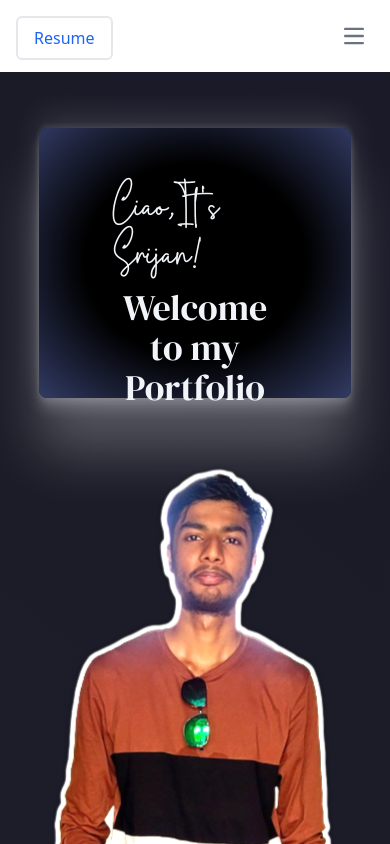
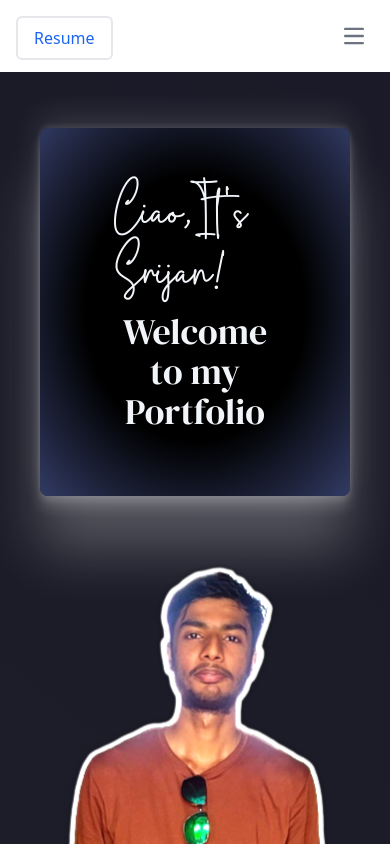
Before and after one commit to TruecoderSri/Portfolio-Website, a React (Vite) app: page / in a window 390 px wide. Shown: the top 844 px of the page. Built offline with nearby package versions, Linux system fonts and the light colour scheme.

Commit message:
imp files

```diff
--- a/src/App.css
+++ b/src/App.css
@@ -7,12 +7,16 @@
   padding: 0;
   box-sizing: border-box;
 }
+
 .container {
+  margin: 0;
+  padding: 0;
   background: #1a1a28;
   background: -webkit-linear-gradient(219deg, #1a1a28 0%, #26262d 100%);
   background: linear-gradient(219deg, #1a1a28 0%, #26262d 100%);
   width: 100%;
-  height: 100%;
+  min-height: 100vh;
+  overflow-x: hidden;
 }
 
 @keyframes typing {
@@ -58,3 +62,9 @@
     rgba(16, 41, 94, 1) 100%
   );
 }
+
+/* @media screen and (max-width: 768px) {
+  .home-section {
+    align-items: center;
+  }
+} */
--- a/src/App.jsx
+++ b/src/App.jsx
@@ -7,43 +7,6 @@ import "../src/fonts/fonts.css";
 import Projects from "./Components/Projects";
 import Socials from "./Components/Socials";
 import Contact from "./Components/Contact";
-
-// function App() {
-//   const homeRef = useRef(null);
-//   const experienceRef = useRef(null);
-//   const projectsRef = useRef(null);
-//   const socialsRef = useRef(null);
-//   const contactRef = useRef(null);
-
-//   return (
-//     <div className="container">
-//       <Navbar
-//         homeRef={homeRef}
-//         experienceRef={experienceRef}
-//         projectsRef={projectsRef}
-//         socialsRef={socialsRef}
-//         contactRef={contactRef}
-//       />
-//       <div ref={homeRef}>
-//         <Home />
-//       </div>
-//       <div ref={experienceRef}>
-//         <Experience />
-//       </div>
-//       <div ref={projectsRef}>
-//         <Projects />
-//       </div>
-//       <div ref={socialsRef}>
-//         <Socials />
-//       </div>
-//       <div ref={contactRef}>
-//         <Contact />
-//       </div>
-//     </div>
-//   );
-// }
-
-// export default App;
 
 function App() {
   const [isBlurred, setIsBlurred] = useState(false);
@@ -59,7 +22,6 @@ function App() {
     const handleScroll = () => {
       setScrollY(window.scrollY);
 
-      // Check if the current scroll position is beyond the threshold
       if (window.scrollY > scrollThreshold) {
         setIsBlurred(true);
       } else {
@@ -74,14 +36,14 @@ function App() {
   }, []);
 
   return (
-    <div className="container">
+    <div className="container min-w-full">
       <Navbar
         experienceRef={experienceRef}
         projectsRef={projectsRef}
         socialsRef={socialsRef}
         contactRef={contactRef}
       />
-      <div id="home">
+      <div className="home-container">
         <Home />
       </div>
       <div
--- a/src/Components/Home.jsx
+++ b/src/Components/Home.jsx
@@ -1,9 +1,9 @@
 import Intro from "./Intro";
 import ProfileImage from "./ProfileImage";
-
+import "../App.css";
 function Home() {
   return (
-    <div className="home flex flex-col items-center sm:items-start justify-center lg:flex-row h-100% md:h-[100vh] ">
+    <div className="home-section flex flex-col items-center lg:items-start justify-center lg:flex-row md:h-auto w-full">
       <div className="flex-1 mt-4 justify-center md:flex-none md:w-3/5 md:mt-40">
         <Intro />
       </div>
--- a/src/Components/Intro.jsx
+++ b/src/Components/Intro.jsx
@@ -32,12 +32,12 @@ function Intro() {
   }, []);
 
   return (
-    <div className="Intro p-10 flex justify-center">
-      <div className="fixed-card-size lg:h-60 p-16 pt-12 lg:flex-row shadow-custom-white rounded-lg bg-gradient-to-br from-slate-600 to-black text-xl text-slate-100">
-        <h4 className="flex justify-center text-5xl p-2 lg:mb-4 typing-animation font-Brettley-Signature lg:text-6xl lg:text-left">
+    <div className="Intro p-10 flex justify-center min-h-full">
+      <div className="fixed-card-size xl:w-[40vw] xl:h-[32vh] h-auto w-auto p-16 pt-12 lg:flex-row shadow-custom-white rounded-lg bg-gradient-to-br from-slate-600 to-black text-xl text-slate-100">
+        <h4 className="flex justify-center text-6xl leading-2 p-2 md:ml-0 lg:mb-4 typing-animation font-Brettley-Signature lg:text-6xl lg:text-left">
           <span className="typing-animation1"></span>
         </h4>
-        <h6 className="flex justify-center text-4xl typing-animation font-dm-serif lg:text-4xl lg:text-left text-center whitespace-normal break-words">
+        <h6 className="flex justify-center leading-2 text-4xl typing-animation font-dm-serif lg:text-4xl lg:text-left text-center whitespace-normal break-words">
           <span className="typing-animation2">
             Welcome to <br className="block lg:hidden" /> my Portfolio
           </span>
--- a/src/Components/Navbar.jsx
+++ b/src/Components/Navbar.jsx
@@ -1,5 +1,6 @@
 import resume from "../assets/Resume'24.pdf";
 import PropTypes from "prop-types";
+import { useState } from "react";
 
 function Navbar({
   homeRef,
@@ -8,15 +9,25 @@ function Navbar({
   socialsRef,
   contactRef,
 }) {
+  const [menuOpen, setMenuOpen] = useState(false);
+
+  const toggleMenu = () => {
+    setMenuOpen(!menuOpen);
+  };
+
   const scrollToRef = (ref) => {
     if (ref && ref.current) {
       ref.current.scrollIntoView({ behavior: "smooth", block: "start" });
+      // Close the menu on scroll on mobile screens
+      if (window.innerWidth < 768) {
+        setMenuOpen(false);
+      }
     }
   };
 
   return (
     <nav className="bg-white border-gray-200 dark:bg-gray-900 md:w-auto relative">
-      <div className="max-w-screen-xl flex items-center justify-between mx-auto p-4">
+      <div className="max-w-screen-xl flex items-center justify-end mx-auto p-4">
         {/* Resume button for small screens */}
         <a
           href={resume}
@@ -27,11 +38,14 @@ function Navbar({
           Resume
         </a>
 
-        <div className="ml-auto md:ml-0">
+        {/* Menu button for mobile screens */}
+        <div className="ml-auto md:hidden">
           <button
             type="button"
-            className="inline-flex items-center p-2 w-10 h-10 justify-center text-sm text-gray-500 rounded-lg md:hidden hover:bg-gray-100 focus:outline-none focus:ring-2 focus:ring-gray-200 dark:text-gray-400 dark:hover:bg-gray-700 dark:focus:ring-gray-600"
-            onClick={() => scrollToRef(homeRef)} // Adjust this to scroll to your desired section
+            className="inline-flex items-center p-2 w-10 h-10 justify-center text-sm text-gray-500 rounded-lg hover:bg-gray-100 focus:outline-none focus:ring-2 focus:ring-gray-200 dark:text-gray-400 dark:hover:bg-gray-700 dark:focus:ring-gray-600"
+            onClick={toggleMenu}
+            aria-controls="navbar-default"
+            aria-expanded={menuOpen ? "true" : "false"}
           >
             <span className="sr-only">Open main menu</span>
             <svg
@@ -51,15 +65,19 @@ function Navbar({
             </svg>
           </button>
         </div>
+
+        {/* Menu items for larger screens */}
         <div
-          className="hidden md:flex md:items-center md:w-auto"
+          className={`${
+            menuOpen ? "block" : "hidden"
+          } md:flex md:items-center md:w-auto`}
           id="navbar-default"
         >
           <ul className="font-medium flex flex-col p-4 mt-4 border border-gray-100 rounded-lg bg-gray-50 md:flex-row md:space-x-8 rtl:space-x-reverse md:mt-0 md:border-0 md:bg-white dark:bg-gray-800 md:dark:bg-gray-900 dark:border-gray-700 md:relative absolute top-full right-0 md:top-auto md:right-auto">
             <li>
               <button
                 type="button"
-                className="block py-2 px-3 text-white bg-blue-700 rounded md:bg-transparent md:text-blue-700 md:p-0 dark:text-white md:dark:text-blue-500"
+                className="block py-2 px-3 text-gray-900 rounded md:bg-transparent md:text-blue-700 md:p-0 dark:text-white md:dark:text-blue-500"
                 onClick={() => scrollToRef(homeRef)}
               >
                 Home
--- a/src/assets/Intro.css
+++ b/src/assets/Intro.css
@@ -1,6 +1,6 @@
 .fixed-card-size {
-  width: 40vw;
-  height: 32vh;
+  /* width: 40vw;
+  height: 32vh; */
   background: radial-gradient(
     ellipse at 50% 49%,
     #000000,
@@ -9,8 +9,13 @@
   );
 }
 
-@media screen and (max-width: 1080px) {
+@media screen and (min-width: 768px) {
   .fixed-card-size {
-    width: 80vw;
+    width: auto;
+    height: auto;
+  }
+  h4 {
+    text-align: center;
+    margin-bottom: 1.6rem;
   }
 }
```
